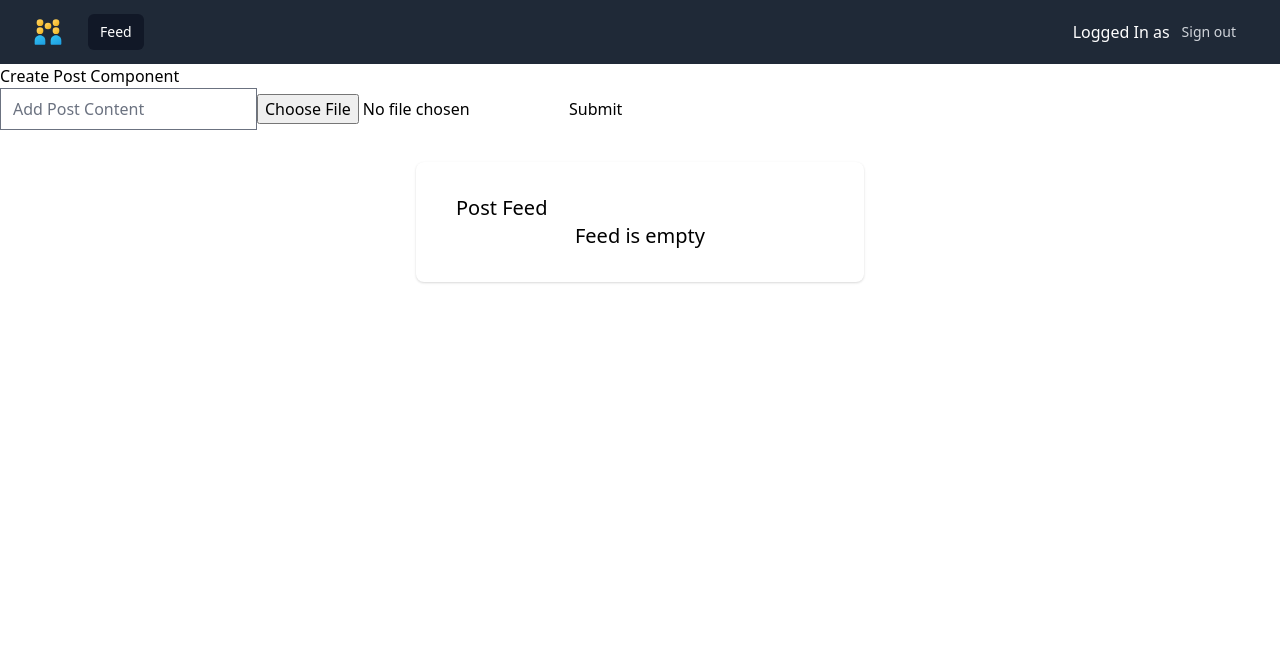
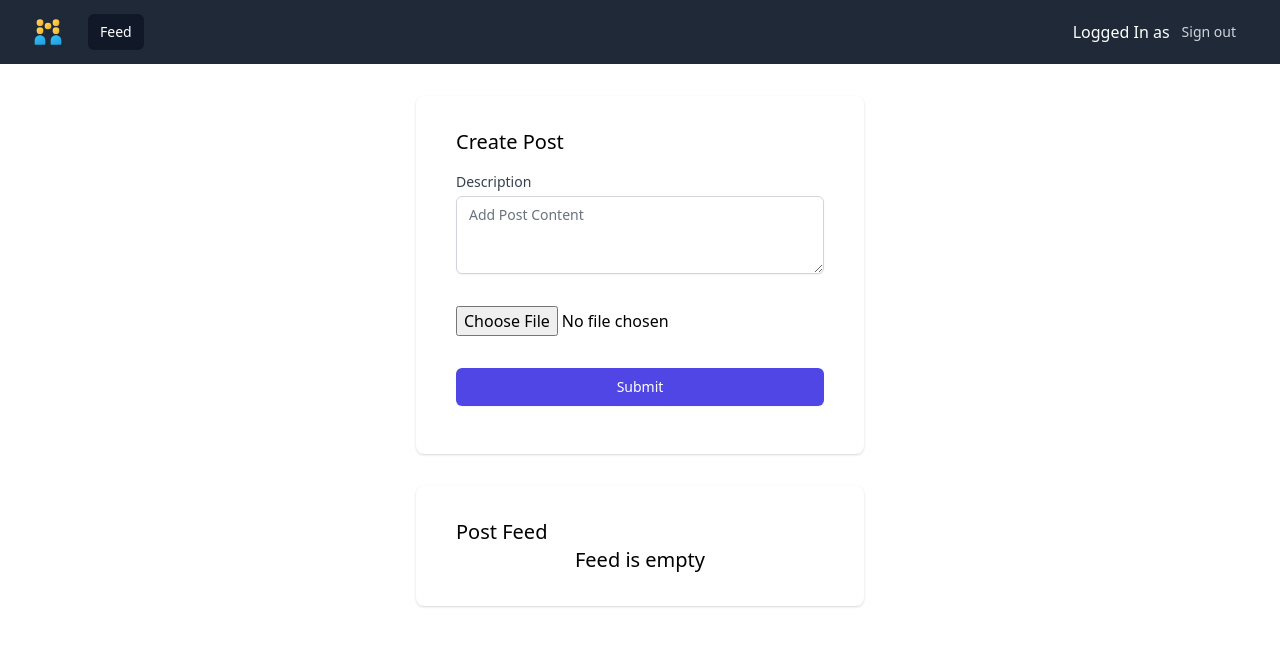
Before and after one commit to neero0x01/social-media, a React (Create React App) app: page / in a window 1280 px wide. Both pictures are taken after typing "Sample" into the empty fields and a click on the button "Sign in". Shown: the top 646 px of the page. Built offline with nearby package versions, Linux system fonts and the light colour scheme; a web font is replaced by a local one; what @tailwindcss/typography would draw is missing.

Commit message:
revamp create post component

```diff
--- a/src/components/CreatePost.jsx
+++ b/src/components/CreatePost.jsx
@@ -6,8 +6,9 @@ const CreatePost = ({ user, handleAddPost }) => {
   const imageInputRef = useRef(null);
 
   return (
-    <div>
-      <h1>Create Post Component</h1>
+      <div className="mt-8 sm:mx-auto sm:w-full sm:max-w-md">
+        <div className="bg-white py-8 px-4 shadow sm:rounded-lg sm:px-10">
+          <h1 className="text-xl">Create Post</h1>
           <form onSubmit={e => {
             e.preventDefault();
             const post = { content, image, user };
@@ -15,10 +16,31 @@ const CreatePost = ({ user, handleAddPost }) => {
             setContent("");
             imageInputRef.current.value = "";
           }}>
-        <input value={content} onChange={e => setContent(e.target.value)} type="text" placeholder="Add Post Content" />
-        <input ref={imageInputRef} onChange={e => setImage(e.target.files[0])} type="file" />
-        <button type="submit">Submit</button>
+            <div className="my-4">
+              <label htmlFor="description" className="block text-sm font-medium text-gray-700">
+                Description
+              </label>
+              <div className="mt-1">
+                    <textarea
+                        value={content}
+                        onChange={e => setContent(e.target.value)}
+                        placeholder="Add Post Content"
+                        id="description"
+                        name="description"
+                        rows={3}
+                        className="block w-full shadow-sm focus:ring-sky-500 focus:border-sky-500 sm:text-sm border border-gray-300 rounded-md"
+                        defaultValue={''}
+                    />
+              </div>
+            </div>
+            <input className="my-4" ref={imageInputRef} onChange={e => setImage(e.target.files[0])} type="file" />
+            <button
+                type="submit"
+                className="w-full flex justify-center py-2 my-4 px-4 border border-transparent rounded-md shadow-sm text-sm font-medium text-white bg-indigo-600 hover:bg-indigo-700 focus:outline-none focus:ring-2 focus:ring-offset-2 focus:ring-indigo-500"
+            >Submit
+            </button>
           </form>
+      </div>
     </div>
    );
 }
```
Lines whose indentation alone changed are shown as unchanged.
